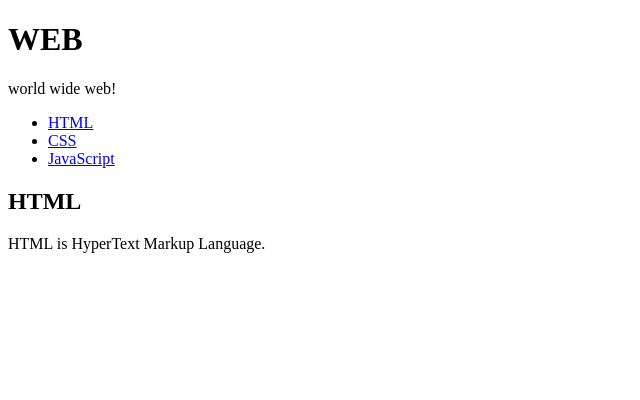
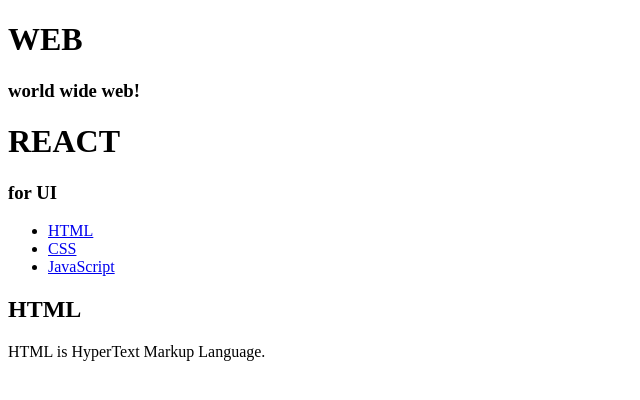
Before and after one commit to HwangWoong4708/opentutorial_react, a React (Create React App) app: page / in a window 1280 px wide. Shown: the top 400 px of the page, without its empty margins (0-640 px from the left). Built offline with nearby package versions, Linux system fonts and the light colour scheme.

Commit message:
Study props

```diff
--- a/src/App.js
+++ b/src/App.js
@@ -1,16 +1,5 @@
 import React from "react";
 import "./App.css";
-
-class Subject extends React.Component {
-  render() {
-    return (
-      <header>
-        <h1>WEB</h1>
-        world wide web!
-      </header>
-    );
-  }
-}
 
 class Nav extends React.Component {
   render() {
@@ -36,8 +25,8 @@
   render() {
     return (
       <article>
-        <h2>HTML</h2>
-        HTML is HyperText Markup Language.
+        <h2>{this.props.title}</h2>
+        {this.props.desc}
       </article>
     );
   }
@@ -47,12 +36,24 @@
   render() {
     return (
       <div className="App">
-        <Subject />
+        <Subject title="WEB" sub="world wide web!" />
+        <Subject title="REACT" sub="for UI" />
         <Nav />
-        <Article />
+        <Article title="HTML" desc="HTML is HyperText Markup Language." />
       </div>
     );
   }
 }
 
 export default App;
+
+class Subject extends React.Component {
+  render() {
+    return (
+      <header>
+        <h1>{this.props.title}</h1>
+        <h3>{this.props.sub}</h3>
+      </header>
+    );
+  }
+}
```
